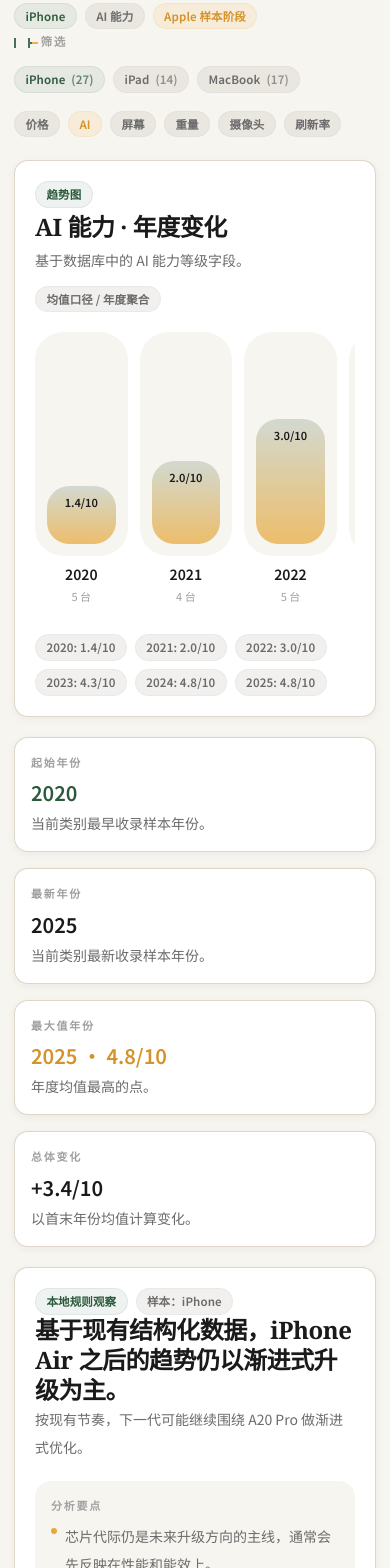
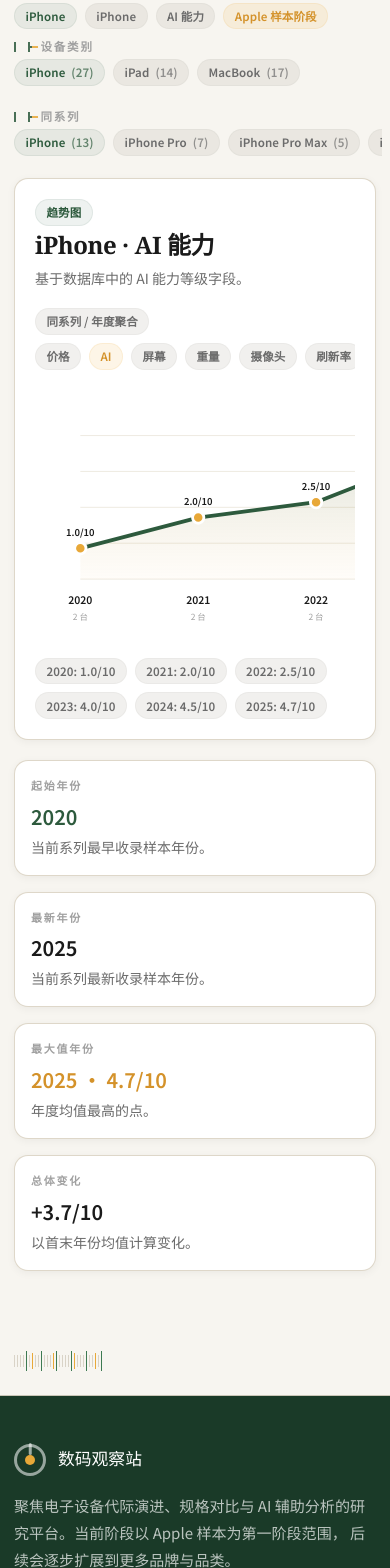
Before and after one commit to LighthouseXy/ai-device-evolution, a Next.js app: page /trends in a window 390 px wide. Shown: the part 200-1768 px from the top of the page. Built offline with nearby package versions, Linux system fonts and the light colour scheme.

Commit message:
feat: refine trends and device charts

```diff
--- a/src/app/trends/page.tsx
+++ b/src/app/trends/page.tsx
@@ -1,5 +1,4 @@
 import Link from "next/link";
-import { runFallbackAnalysis } from "@/lib/ai-analysis";
 import {
   allDevicesFlat,
   categoryLabels,
@@ -18,6 +17,7 @@
 
 type SearchParams = {
   category?: string | string[];
+  series?: string | string[];
   metric?: string | string[];
 };
 
@@ -38,7 +38,7 @@
     key: "price",
     label: "起售价",
     shortLabel: "价格",
-    description: "按年份统计该类别设备的首发价格均值。",
+    description: "按年份统计该系列设备的首发价格均值。",
     unit: "¥",
     getValue: (device) => device.launchPrice,
     format: (value) => formatMaybeCurrency(value),
@@ -56,7 +56,7 @@
     key: "screen",
     label: "屏幕尺寸",
     shortLabel: "屏幕",
-    description: "按年份统计屏幕尺寸均值。",
+    description: "按年份统计该系列设备的屏幕尺寸均值。",
     unit: '"',
     getValue: (device) => device.screenSize,
     format: (value) => `${formatZhNumber(value, 1)}"`,
@@ -65,7 +65,7 @@
     key: "weight",
     label: "机身重量",
     shortLabel: "重量",
-    description: "按年份统计重量均值，适合观察便携性变化。",
+    description: "按年份统计该系列设备的重量均值，适合观察便携性变化。",
     unit: "g",
     getValue: (device) => device.weight,
     format: (value) => `${formatZhNumber(value, 0)}g`,
@@ -74,7 +74,7 @@
     key: "camera",
     label: "主摄像素",
     shortLabel: "摄像头",
-    description: "按年份统计主摄像素均值。",
+    description: "按年份统计该系列设备的主摄像素均值。",
     unit: "MP",
     getValue: (device) => device.mainCameraMp,
     format: (value) => `${formatZhNumber(value, 0)}MP`,
@@ -83,7 +83,7 @@
     key: "refresh",
     label: "刷新率",
     shortLabel: "刷新率",
-    description: "按年份统计刷新率均值。",
+    description: "按年份统计该系列设备的刷新率均值。",
     unit: "Hz",
     getValue: (device) => device.refreshRate,
     format: (value) => `${formatZhNumber(value, 0)}Hz`,
@@ -98,6 +98,11 @@
 function normalizeMetric(value: string | string[] | undefined) {
   const raw = Array.isArray(value) ? value[0] : value;
   return metrics.some((metric) => metric.key === raw) ? (raw as MetricKey) : "ai";
+}
+
+function normalizeSeries(value: string | string[] | undefined, options: string[]) {
+  const raw = Array.isArray(value) ? value[0] : value;
+  return typeof raw === "string" && options.includes(raw) ? raw : options[0] ?? "";
 }
 
 function average(values: number[]) {
@@ -139,71 +144,84 @@
   return `${formatSignedZhNumber(delta, decimals)}${metric.unit}`;
 }
 
-function pickRepresentativeSeries(category: (typeof categoryNames)[number]) {
-  return getSeriesByCategoryFlat(category)
-    .map((series) => {
-      const devices = getDevicesBySeriesFlat(series);
-      return {
-        series,
-        devices,
-        latestYear: devices.at(-1)?.releaseYear ?? 0,
-      };
-    })
-    .filter((item) => item.devices.length >= 2)
-    .sort((left, right) => {
-      if (right.devices.length !== left.devices.length) return right.devices.length - left.devices.length;
-      if (right.latestYear !== left.latestYear) return right.latestYear - left.latestYear;
-      return left.series.localeCompare(right.series, "zh-CN");
-    })[0];
-}
-
 function TrendChart({
   points,
   metric,
+  category,
+  series,
 }: {
   points: ReturnType<typeof buildYearTrend>;
   metric: MetricDefinition;
+  category: (typeof categoryNames)[number];
+  series: string;
 }) {
-  const maxValue = Math.max(...points.map((point) => point.value ?? 0), 1);
+  const chartPoints = points.filter((point): point is typeof point & { value: number } => point.value !== null);
+  const values = chartPoints.map((point) => point.value);
+  const minValue = Math.min(...values, 0);
+  const maxValue = Math.max(...values, 1);
+  const range = maxValue - minValue || 1;
+  const x = (index: number) => 48 + (index * 624) / Math.max(chartPoints.length - 1, 1);
+  const y = (value: number) => 196 - ((value - minValue) / range) * 152;
+  const linePoints = chartPoints.map((point, index) => `${x(index)},${y(point.value)}`).join(" ");
 
   return (
     <div className="card p-5">
-      <div className="flex flex-wrap items-start justify-between gap-3">
+      <div className="flex flex-wrap items-start justify-between gap-4">
         <div className="grid gap-1">
           <span className="tag tag-green w-fit">趋势图</span>
-          <h2 className="text-2xl leading-tight text-[var(--text-strong)]">{metric.label} · 年度变化</h2>
+          <h2 className="text-2xl leading-tight text-[var(--text-strong)]">{series} · {metric.label}</h2>
           <p className="text-sm leading-7 text-[var(--text-muted)]">{metric.description}</p>
         </div>
-        <span className="tag tag-neutral">均值口径 / 年度聚合</span>
-      </div>
-
-      <div className="mt-5 overflow-x-auto pb-2">
-        <div className="grid min-w-[720px] grid-cols-7 gap-3">
-          {points.map((point) => {
-            const height = point.value === null ? 0 : Math.max(14, (point.value / maxValue) * 100);
-
+        <div className="grid max-w-full justify-items-start gap-2 sm:justify-items-end">
+          <span className="tag tag-neutral">同系列 / 年度聚合</span>
+          <div className="flex max-w-full gap-2 overflow-x-auto pb-1 sm:flex-wrap sm:justify-end">
+            {metrics.map((item) => {
+              const params = new URLSearchParams({ category, series, metric: item.key });
               return (
-              <div key={point.year} className="grid gap-2">
-                <div className="flex h-56 items-end rounded-[28px] bg-[var(--bg-soft)] p-3">
-                  <div
-                    className="relative w-full overflow-hidden rounded-[22px] bg-[linear-gradient(180deg,rgba(45,90,61,0.18),rgba(232,168,56,0.72))]"
-                    style={{ height: `${height}%` }}
+                <Link
+                  key={item.key}
+                  href={`/trends?${params.toString()}`}
+                  className={`tag shrink-0 ${item.key === metric.key ? "tag-amber" : "tag-neutral"}`}
+                  aria-current={item.key === metric.key ? "page" : undefined}
                 >
-                    {point.value !== null ? (
-                      <div className="absolute inset-x-0 top-2 text-center text-[11px] font-semibold text-[var(--text-strong)]">
-                        {metric.format(point.value)}
-                      </div>
-                    ) : null}
-                  </div>
-                </div>
-                <div className="text-center">
-                  <div className="text-sm font-semibold text-[var(--text-strong)]">{point.year}</div>
-                  <div className="mt-1 text-[11px] text-[var(--text-soft)]">{point.count} 台</div>
-                </div>
-              </div>
+                  {item.shortLabel}
+                </Link>
               );
             })}
           </div>
+        </div>
+      </div>
+
+      <div className="mx-auto mt-5 max-w-4xl overflow-x-auto pb-2">
+        <svg className="w-full min-w-[680px]" viewBox="0 0 720 250" role="img" aria-label={`${series}${metric.label}年度折线图`}>
+          <defs>
+            <linearGradient id="trend-area" x1="0" y1="0" x2="0" y2="1">
+              <stop offset="0%" stopColor="var(--primary)" stopOpacity="0.2" />
+              <stop offset="100%" stopColor="var(--accent)" stopOpacity="0.03" />
+            </linearGradient>
+          </defs>
+          {[44, 82, 120, 158, 196].map((gridY) => (
+            <line key={gridY} x1="48" x2="672" y1={gridY} y2={gridY} stroke="var(--border)" strokeWidth="1" />
+          ))}
+          {chartPoints.length > 1 ? (
+            <polygon points={`48,196 ${linePoints} 672,196`} fill="url(#trend-area)" />
+          ) : null}
+          <polyline points={linePoints} fill="none" stroke="var(--primary)" strokeWidth="4" strokeLinecap="round" strokeLinejoin="round" />
+          {chartPoints.map((point, index) => (
+            <g key={point.year}>
+              <circle cx={x(index)} cy={y(point.value)} r="6" fill="var(--accent)" stroke="white" strokeWidth="3" />
+              <text x={x(index)} y={Math.max(24, y(point.value) - 13)} textAnchor="middle" className="fill-[var(--text-strong)] text-[10px] font-semibold">
+                {metric.format(point.value)}
+              </text>
+              <text x={x(index)} y="222" textAnchor="middle" className="fill-[var(--text-strong)] text-[11px] font-semibold">
+                {point.year}
+              </text>
+              <text x={x(index)} y="239" textAnchor="middle" className="fill-[var(--text-soft)] text-[9px]">
+                {point.count} 台
+              </text>
+            </g>
+          ))}
+        </svg>
       </div>
 
       <div className="mt-5 flex flex-wrap gap-2">
@@ -247,8 +265,12 @@
   const selectedMetricKey = normalizeMetric(resolvedSearchParams.metric);
   const metric = metrics.find((item) => item.key === selectedMetricKey) ?? metrics[0];
 
-  const categoryDevices = allDevicesFlat.filter((device) => device.category === selectedCategory);
-  const yearTrend = buildYearTrend(categoryDevices, metric);
+  const seriesOptions = getSeriesByCategoryFlat(selectedCategory).filter(
+    (series) => getDevicesBySeriesFlat(series).length >= 2,
+  );
+  const selectedSeries = normalizeSeries(resolvedSearchParams.series, seriesOptions);
+  const seriesDevices = getDevicesBySeriesFlat(selectedSeries);
+  const yearTrend = buildYearTrend(seriesDevices, metric);
   const firstPoint = yearTrend[0]?.value ?? null;
   const lastPoint = yearTrend.at(-1)?.value ?? null;
   let maxPoint: (typeof yearTrend)[number] | null = null;
@@ -258,21 +280,6 @@
       maxPoint = point;
     }
   }
-  const representative = pickRepresentativeSeries(selectedCategory);
-  const representativeDevices = representative?.devices ?? [];
-  const trendAnalysis = representative
-    ? runFallbackAnalysis({
-        seriesName: representative.series,
-        category: selectedCategory,
-        categoryLabel: categoryLabels[selectedCategory],
-        devices: representativeDevices,
-        latestDevice: representativeDevices.at(-1) ?? null,
-        previousDevice: representativeDevices.at(-2) ?? null,
-        changedFields: [],
-        analysisType: "trend_prediction",
-      })
-    : null;
-
   const categoryOptions = categoryNames.map((category) => ({
     key: category,
     label: categoryLabels[category],
@@ -292,6 +299,7 @@
         meta={
           <>
             <span className="tag tag-green">{categoryLabels[selectedCategory]}</span>
+            <span className="tag tag-neutral">{selectedSeries}</span>
             <span className="tag tag-neutral">{metric.label}</span>
             <span className="tag tag-amber">Apple 样本阶段</span>
           </>
@@ -301,12 +309,13 @@
 
       <section className="section section-filter">
         <div className="section-inner filter-strip">
-          <div className="filter-heading">筛选</div>
-
+          <div className="filter-row">
+            <div className="filter-heading">设备类别</div>
             <div className="filter-pills">
               {categoryOptions.map((item) => {
                 const params = new URLSearchParams();
                 params.set("category", item.key);
+                params.set("series", getSeriesByCategoryFlat(item.key)[0] ?? "");
                 params.set("metric", selectedMetricKey);
                 const active = item.key === selectedCategory;
 
@@ -323,45 +332,51 @@
                 );
               })}
             </div>
+          </div>
 
+          <div className="filter-row">
+            <div className="filter-heading">同系列</div>
             <div className="filter-pills">
-            {metrics.map((item) => {
-              const params = new URLSearchParams();
-              params.set("category", selectedCategory);
-              params.set("metric", item.key);
-              const active = item.key === selectedMetricKey;
+              {seriesOptions.map((series) => {
+                const params = new URLSearchParams({
+                  category: selectedCategory,
+                  series,
+                  metric: selectedMetricKey,
+                });
+                const active = series === selectedSeries;
 
                 return (
                   <Link
-                  key={item.key}
+                    key={series}
                     href={`/trends?${params.toString()}`}
-                  className={`tag ${active ? "tag-amber" : "tag-neutral"}`}
+                    className={`tag ${active ? "tag-green" : "tag-neutral"}`}
                     aria-current={active ? "page" : undefined}
                   >
-                  {item.shortLabel}
+                    {series}
+                    <span className="opacity-70">({getDevicesBySeriesFlat(series).length})</span>
                   </Link>
                 );
               })}
             </div>
           </div>
+        </div>
       </section>
 
       <section className="section pt-0">
-        <div className="section-inner grid gap-5 xl:grid-cols-[1.25fr_0.75fr] xl:items-start">
-          <div className="grid gap-5">
-            <TrendChart points={yearTrend} metric={metric} />
+        <div className="section-inner mx-auto grid max-w-6xl gap-5">
+          <TrendChart points={yearTrend} metric={metric} category={selectedCategory} series={selectedSeries} />
 
           <div className="grid gap-4 sm:grid-cols-2 xl:grid-cols-4">
               <TrendCard
                 title="起始年份"
                 value={yearTrend[0]?.year?.toString() ?? "待补充"}
-                hint="当前类别最早收录样本年份。"
+                hint="当前系列最早收录样本年份。"
                 tone="green"
               />
               <TrendCard
                 title="最新年份"
                 value={yearTrend.at(-1)?.year?.toString() ?? "待补充"}
-                hint="当前类别最新收录样本年份。"
+                hint="当前系列最新收录样本年份。"
               />
               <TrendCard
                 title="最大值年份"
@@ -376,78 +391,6 @@
               />
           </div>
         </div>
-
-          <div className="card p-5">
-            <div className="flex flex-wrap items-center gap-2">
-              <span className="tag tag-green">本地规则观察</span>
-              <span className="tag tag-neutral">
-                {representative ? `样本：${representative.series}` : "样本不足"}
-              </span>
-            </div>
-
-            {trendAnalysis ? (
-              <>
-                <h2 className="mt-4 text-2xl leading-tight text-[var(--text-strong)]">
-                  {trendAnalysis.summary}
-                </h2>
-                <p className="mt-3 text-sm leading-7 text-[var(--text-muted)]">
-                  {trendAnalysis.prediction}
-                </p>
-
-                <div className="mt-5 grid gap-3">
-                  <div className="rounded-2xl bg-[var(--bg-soft)] p-4">
-                    <div className="text-[11px] font-semibold uppercase tracking-[0.16em] text-[var(--text-soft)]">分析要点</div>
-                    <ul className="mt-2 space-y-2 text-sm leading-7 text-[var(--text-muted)]">
-                      {trendAnalysis.insights.map((item) => (
-                        <li key={item} className="flex gap-2">
-                          <span className="mt-1.5 h-1.5 w-1.5 shrink-0 rounded-full bg-[var(--accent)]" />
-                          <span>{item}</span>
-                        </li>
-                      ))}
-                    </ul>
-                  </div>
-
-                  <div className="rounded-2xl bg-[var(--bg-soft)] p-4">
-                    <div className="text-[11px] font-semibold uppercase tracking-[0.16em] text-[var(--text-soft)]">缺失信息</div>
-                    <div className="mt-2 flex flex-wrap gap-2">
-                      {trendAnalysis.missingData.length > 0 ? (
-                        trendAnalysis.missingData.map((item) => (
-                          <span key={item} className="tag tag-neutral">
-                            {item}
-                          </span>
-                        ))
-                      ) : (
-                        <span className="text-sm leading-7 text-[var(--text-muted)]">当前趋势样本已覆盖主要展示信息。</span>
-                      )}
-                    </div>
-                  </div>
-                </div>
-
-                <div className="mt-5 grid gap-3 sm:grid-cols-2">
-                  <TrendCard
-                    title="样本设备"
-                    value={`${representativeDevices.length} 台`}
-                    hint="本地规则观察使用的系列样本量。"
-                    tone="green"
-                  />
-                  <TrendCard
-                    title="可信度"
-                    value={`${Math.round(trendAnalysis.confidence * 100)}%`}
-                    hint="来源：本地规则。"
-                    tone="amber"
-                  />
-                </div>
-
-                <p className="mt-4 text-xs leading-6 text-[var(--text-soft)]">{trendAnalysis.disclaimer}</p>
-              </>
-            ) : (
-              <div className="mt-4 rounded-2xl border border-dashed border-[var(--border)] bg-white/70 p-4">
-                <p className="text-sm font-semibold text-[var(--text-strong)]">暂无可用样本</p>
-                <p className="mt-2 text-sm leading-7 text-[var(--text-muted)]">当前类别数据不足，无法生成趋势观察。</p>
-              </div>
-            )}
-          </div>
-        </div>
       </section>
 
       <TickDivider className="site-container" />
--- a/src/components/DeviceSeriesTrendExplorer.tsx
+++ b/src/components/DeviceSeriesTrendExplorer.tsx
@@ -9,7 +9,6 @@
 type TrendMetric = {
   key: MetricKey;
   label: string;
-  note: string;
   formatValue: (device: FlattenedDevice, rawValue: number) => string;
   getValue: (device: FlattenedDevice) => number | null;
 };
@@ -18,35 +17,30 @@
   {
     key: "chipRank",
     label: "芯片",
-    note: "仅使用芯片文本解析出的内部代际序列，不把它包装成真实硬件基准分。",
     formatValue: (device, value) => `${device.chip || "待补充"} · ${value.toFixed(0)} 代`,
     getValue: (device) => parseChipRank(device.chip),
   },
   {
     key: "screenSize",
     label: "尺寸",
-    note: "按真实屏幕尺寸直接对比，屏幕越大数值越高。",
     formatValue: (_device, value) => `${value.toFixed(1)} 英寸`,
     getValue: (device) => (typeof device.screenSize === "number" ? device.screenSize : null),
   },
   {
     key: "weight",
     label: "重量",
-    note: "按克数对比，数值越小越轻。",
     formatValue: (_device, value) => `${value.toFixed(0)} g`,
     getValue: (device) => (typeof device.weight === "number" ? device.weight : null),
   },
   {
     key: "price",
     label: "价格",
-    note: "优先使用首发价；缺失时回退当前价或二手价。",
     formatValue: (_device, value) => formatMaybeCurrency(value),
     getValue: (device) => device.launchPrice ?? getSpecNumber(device, "currentPrice") ?? getSpecNumber(device, "usedPrice"),
   },
   {
     key: "aiFeatureLevel",
     label: "AI 能力",
-    note: "来自本地 computed 字段，保留 0-10 的相对位置。",
     formatValue: (_device, value) => `${value.toFixed(1)}/10`,
     getValue: (device) => (typeof device.aiFeatureLevel === "number" ? device.aiFeatureLevel : null),
   },
@@ -125,10 +119,10 @@
   const activeValue = activeEntry?.value ?? null;
 
   const width = 720;
-  const height = 320;
+  const height = 250;
   const paddingX = 54;
-  const paddingTop = 38;
-  const paddingBottom = 58;
+  const paddingTop = 44;
+  const paddingBottom = 54;
   const usableWidth = width - paddingX * 2;
   const usableHeight = height - paddingTop - paddingBottom;
 
@@ -167,34 +161,32 @@
   const currentLabel = activeValue !== null && activeDevice ? metric.formatValue(activeDevice, activeValue) : "待补充";
 
   return (
-    <div className="grid gap-4">
-      <div className="flex items-start justify-between gap-4">
-        <div className="grid gap-2">
-          <div className="flex items-center gap-3">
-            <span className="tag tag-green">趋势对比</span>
-            <span className="tag tag-neutral">实时</span>
+    <div className="grid min-w-0 max-w-full gap-4">
+      <div className="min-w-0 max-w-full rounded-[1.75rem] border border-[rgba(221,213,199,0.78)] bg-white p-4 sm:p-5">
+        <div className="mb-3 flex min-w-0 flex-wrap items-start justify-between gap-4">
+          <div className="grid min-w-0 gap-1">
+            <span className="tag tag-green w-fit">同系列趋势</span>
+            <h3 className="text-2xl font-semibold text-[var(--text-strong)]">{metric.label} · 代际变化</h3>
+            <span className="tag tag-neutral w-fit">{yearRange}</span>
           </div>
-          <h3 className="text-2xl font-semibold text-[var(--text-strong)]">{metric.label}趋势</h3>
-          <p className="max-w-[42rem] text-sm leading-7 text-[var(--text-muted)]">{metric.note}</p>
+          <div className="grid w-full min-w-0 max-w-full justify-items-start gap-2 lg:ml-auto lg:w-[19rem] lg:justify-items-end">
+            <div className="flex max-w-full lg:justify-end">
+              <span className="tag tag-green">
+                <span className="flex flex-col items-start">
+                  <span>当前设备：{activeEntry?.device.model ?? "—"}</span>
+                  <span>当前值：{currentLabel}</span>
+                </span>
+              </span>
             </div>
-        <div className="text-right">
-          <div className="text-sm font-medium text-[var(--text-muted)]">{yearRange}</div>
-          <div className="mt-2 text-2xl font-semibold text-[var(--primary-strong)]">{currentLabel}</div>
-        </div>
-      </div>
-
-      <div className="flex flex-wrap gap-2">
+            <div className="flex max-w-full flex-wrap gap-2 lg:justify-end">
               {metricOptions.map((option) => {
                 const active = option.key === activeMetric;
                 return (
                   <button
-              className={`rounded-full px-4 py-2 text-sm font-semibold transition ${
-                active
-                  ? "bg-[var(--primary)] text-white shadow-[0_8px_20px_rgba(45,90,61,0.16)]"
-                  : "bg-[rgba(154,148,136,0.12)] text-[var(--text-muted)] hover:bg-[rgba(45,90,61,0.08)] hover:text-[var(--primary-strong)]"
-              }`}
+                    className={`tag shrink-0 ${active ? "tag-amber" : "tag-neutral"}`}
                     key={option.key}
                     type="button"
+                    aria-pressed={active}
                     onClick={() => setActiveMetric(option.key)}
                   >
                     {option.label}
@@ -202,22 +194,17 @@
                 );
               })}
             </div>
+          </div>
+        </div>
 
-      <div className="rounded-[1.75rem] border border-[rgba(221,213,199,0.78)] bg-[var(--bg-soft)] p-4 sm:p-5">
         {hasEnoughData ? (
+          <div className="max-w-full overflow-x-auto overscroll-x-contain pb-1 [touch-action:pan-x] [-webkit-overflow-scrolling:touch]">
             <svg
               aria-label={`${metric.label} 同系列折线图`}
-            className="h-[340px] w-full"
-            preserveAspectRatio="none"
+              className="block h-[250px] w-full min-w-[680px] lg:min-w-0"
               role="img"
               viewBox={`0 0 ${width} ${height}`}
             >
-            <defs>
-              <linearGradient id={`${metric.key}-line`} x1="0%" x2="100%" y1="0%" y2="0%">
-                <stop offset="0%" stopColor="rgba(154,148,136,0.34)" />
-                <stop offset="100%" stopColor="rgba(45,90,61,0.5)" />
-              </linearGradient>
-            </defs>
 
             {Array.from({ length: 5 }).map((_, index) => {
               const y = paddingTop + (usableHeight / 4) * index;
@@ -225,8 +212,7 @@
               return (
                 <g key={`grid-${index}`}>
                   <line
-                    stroke="rgba(198,190,176,0.78)"
-                    strokeDasharray="3 6"
+                    stroke="var(--border)"
                     x1={paddingX}
                     x2={width - paddingX}
                     y1={y}
@@ -257,10 +243,10 @@
                 <path
                   d={path}
                   fill="none"
-                stroke={`url(#${metric.key}-line)`}
+                  stroke="var(--primary)"
                   strokeLinecap="round"
                   strokeLinejoin="round"
-                strokeWidth="3.5"
+                  strokeWidth="4"
                 />
               ) : null}
 
@@ -278,9 +264,9 @@
                   <circle
                     cx={point.x}
                     cy={point.y}
-                    fill={isActive ? "var(--primary-strong)" : "rgba(247,245,240,0.98)"}
+                    fill={isActive ? "var(--primary-strong)" : "rgba(154,148,136,0.34)"}
                     r={isActive ? 7 : 5.2}
-                    stroke={isActive ? "rgba(247,245,240,1)" : "rgba(45,90,61,0.24)"}
+                    stroke="white"
                     strokeWidth={isActive ? 3 : 2}
                   />
                   <text
@@ -324,21 +310,17 @@
               );
             })}
             </svg>
+          </div>
         ) : (
-          <div className="flex h-[340px] items-center justify-center rounded-[1.5rem] border border-dashed border-[rgba(221,213,199,0.72)] bg-white/70 text-sm text-[var(--text-muted)]">
+          <div className="flex h-[250px] items-center justify-center rounded-[1.5rem] border border-dashed border-[rgba(221,213,199,0.72)] bg-white/70 text-sm text-[var(--text-muted)]">
             当前指标暂无足够数据
           </div>
         )}
 
-        <div className="mt-3 flex flex-wrap items-center justify-between gap-3 text-xs text-[var(--text-muted)]">
-          <span>系列范围：{yearRange}</span>
-          <span>当前设备：{activeEntry?.device.model ?? "—"}</span>
-        </div>
-      </div>
-
-      <p className="text-xs leading-6 text-[var(--text-soft)]">
+        <p className="mt-3 text-xs leading-6 text-[var(--text-soft)]">
           * 芯片趋势仅使用文本解析出的内部代际序列，便于表达变化方向，不等同于真实硬件基准分。
         </p>
       </div>
+    </div>
   );
 }
```
Lines whose indentation alone changed are shown as unchanged.
